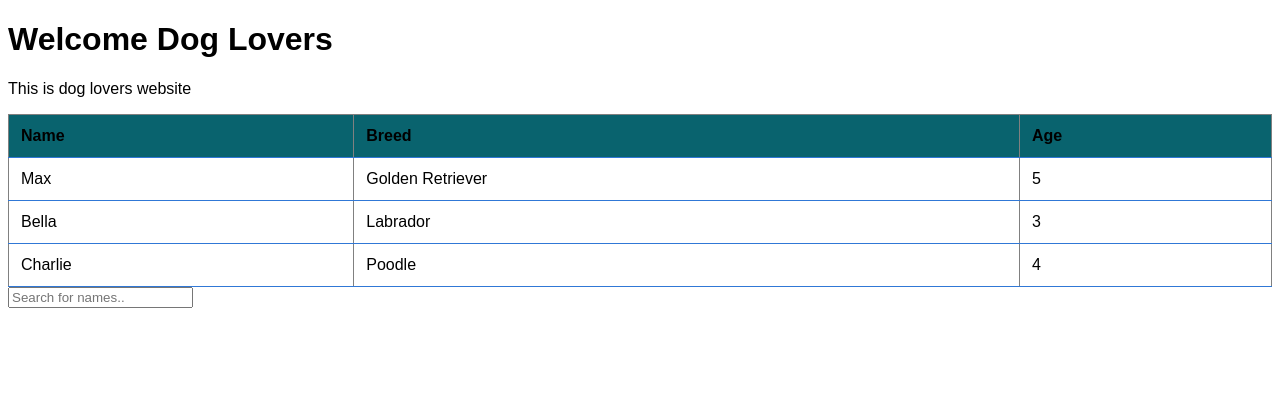
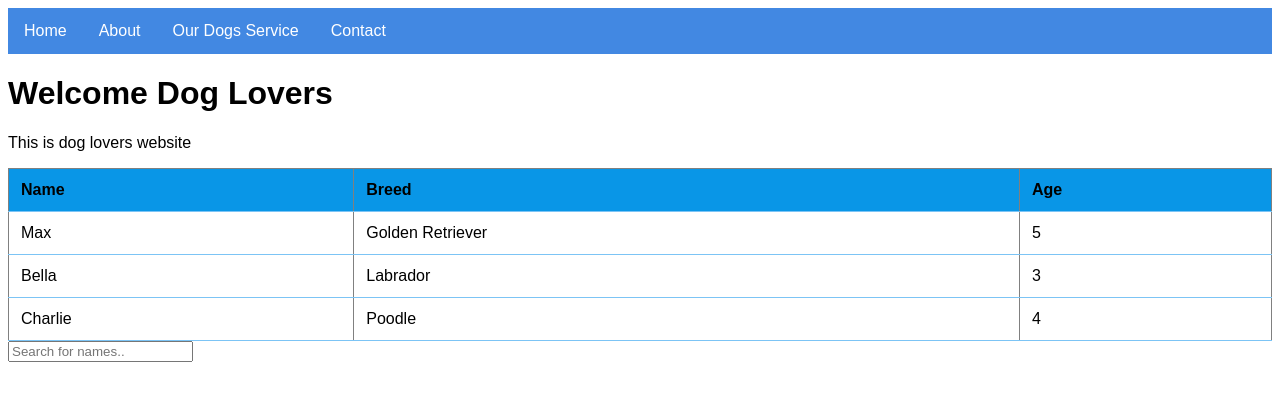
Before and after one commit to revou-fsse-5/module-1-Oktaviyani, a plain HTML site: page Index.html in a window 1280 px wide. Drawn offline with Linux system fonts and the light colour scheme.

Commit message:
edit sedikit style

```diff
--- a/Index.html
+++ b/Index.html
@@ -6,6 +6,43 @@
     <title>Dog Lovers</title>
     <link rel="stylesheet" href="index.css">
 </head>
+<nav>
+    <ul>
+        <li><a href="#home">Home</a></li>
+        <li><a href="#about">About</a></li>
+        <li><a href="#services">Our Dogs Service</a></li>
+        <li><a href="#contact">Contact</a></li>
+    </ul>
+</nav>
+<style>
+    nav {
+        background-color: #4288e2;
+        overflow: hidden;
+    }
+
+    nav ul {
+        list-style-type: none;
+        margin: 0;
+        padding: 0;
+    }
+
+    nav ul li {
+        float: left;
+    }
+
+    nav ul li a {
+        display: block;
+        color: white;
+        text-align: center;
+        padding: 14px 16px;
+        text-decoration: none;
+    }
+
+    nav ul li a:hover {
+        background-color: #4075e9;
+    }
+</style>
+
 <body>
     <h1>Welcome Dog Lovers</h1>
     <p>This is dog lovers website</p>
--- a/index.css
+++ b/index.css
@@ -9,14 +9,14 @@ table {
 th, td {
     padding: 12px;
     text-align: left;
-    border-bottom: 1px solid #3078d6;
+    border-bottom: 1px solid #7cc4f5;
 }
 
 th {
-    background-color: #09636e;
+    background-color: #0996e7;
 }
 
 tr:hover {
-    background-color: #a81d1d;
+    background-color: #388dc5;
 }
 /* Note: This CSS file belum boleh dipakai dalam latihan assignment. */
```
